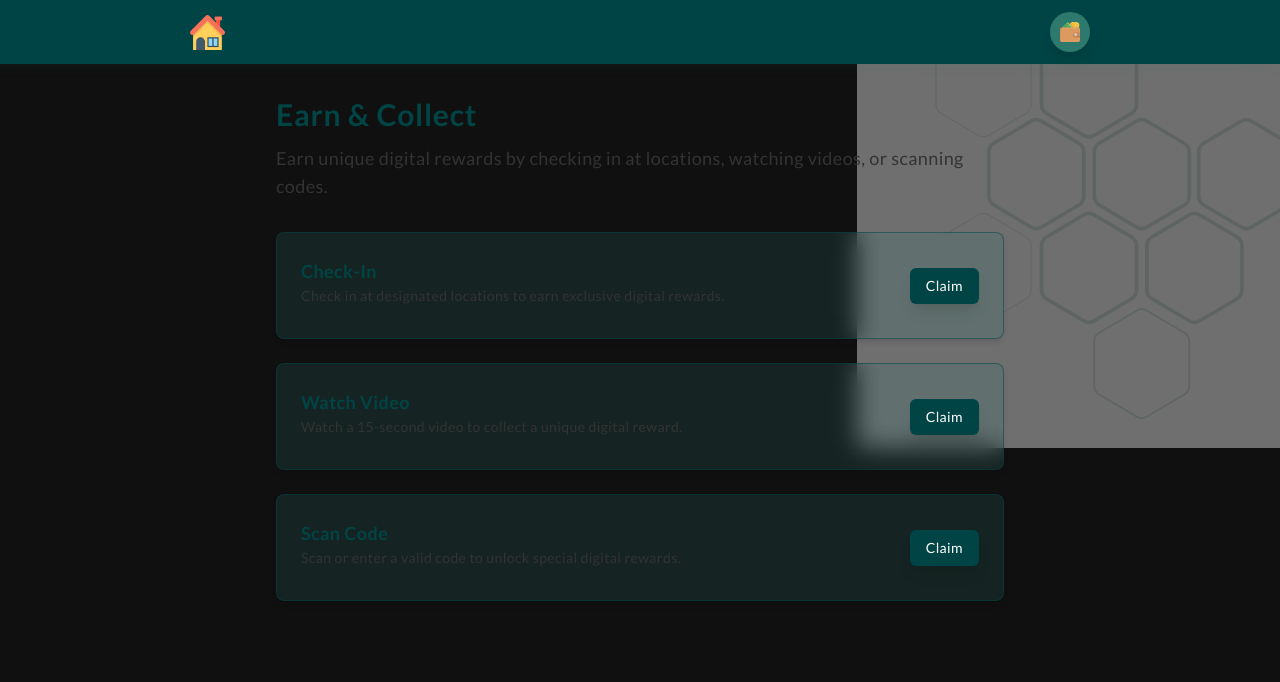
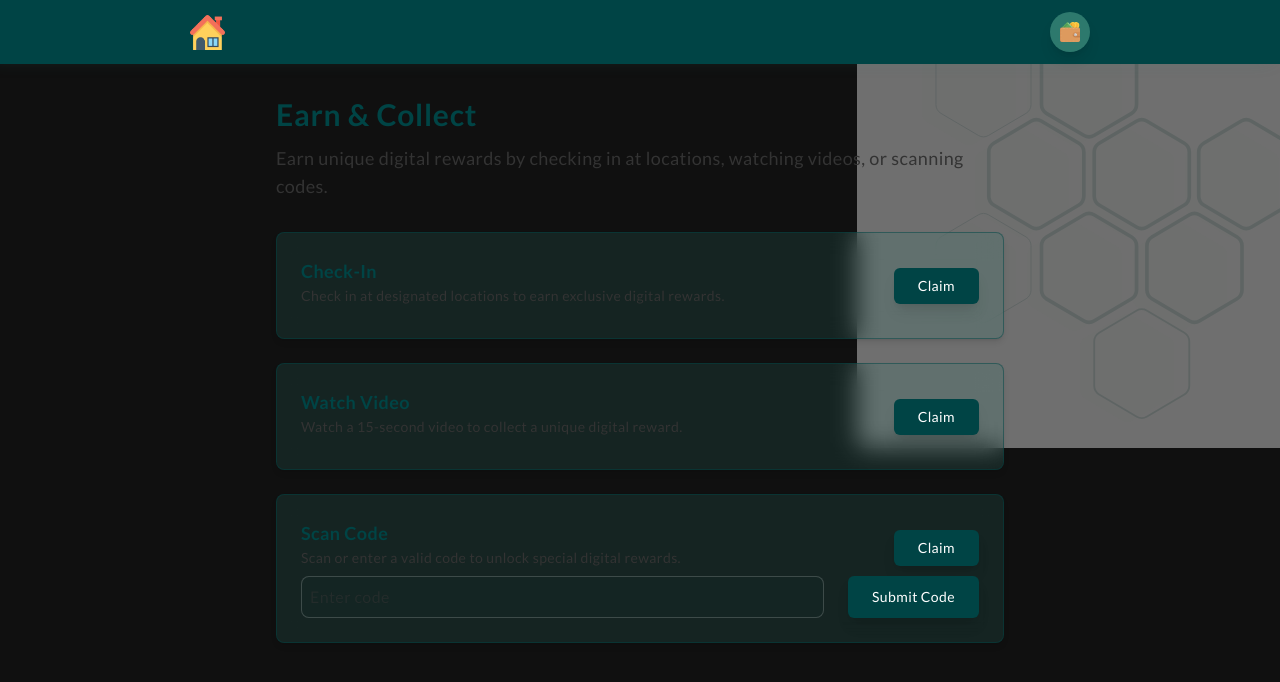
Before and after one commit to rashedInt32/reward-system, a Next.js app: page / in a window 1280 px wide. Shown: the top 682 px of the page. Built offline with nearby package versions, Linux system fonts and the light colour scheme.

Commit message:
Button component

```diff
--- a/app/globals.css
+++ b/app/globals.css
@@ -38,7 +38,7 @@ body {
 }
 
 .button {
-  @apply bg-[var(--primary)] text-white px-4 py-2 rounded-md shadow-lg text-sm hover:bg-[var(--secondary)] hover:shadow-[0_0_15px_rgba(45,121,109,0.5)] hover:outline-0 hover:outline-[rgba(45,121,109,0.2)] active:bg-[#1F5C52] active:scale-95 transition-[all] duration-200 cursor-pointer;
+  @apply bg-[var(--primary)] text-white px-6 py-2 rounded-md shadow-lg text-sm hover:bg-[var(--secondary)] hover:shadow-[0_0_15px_rgba(45,121,109,0.5)] hover:outline-0 hover:outline-[rgba(45,121,109,0.2)] active:bg-[#1F5C52] active:scale-95 transition-[all] duration-200 cursor-pointer;
 }
 
 .progress-bar {
--- /dev/null
+++ b/components/Button.tsx
@@ -0,0 +1,12 @@
+interface ButtonProps {
+  children: React.ReactNode;
+  onClick?: () => void;
+  className?: string;
+}
+export const Button = ({ children, onClick, className = "" }: ButtonProps) => {
+  return (
+    <button onClick={onClick} className={`button ${className}`}>
+      {children}
+    </button>
+  );
+};
--- a/components/action-card/CodeAction.tsx
+++ b/components/action-card/CodeAction.tsx
@@ -2,6 +2,7 @@
 import { useState } from "react";
 import { addReward } from "@/lib/storage";
 import { generateRewardName, generateRewardIcon } from "@/lib/rewards";
+import { Button } from "@/components/Button";
 
 export type Reward = { type: string; time: string; icon: string };
 
@@ -36,35 +37,28 @@ export function CodeAction({
             Scan or enter a valid code to unlock special digital rewards.
           </p>
         </div>
-        <button
-          onClick={() => {}}
-          className="button"
-          aria-label="Check in to earn reward"
-        >
+
+        <Button onClick={() => {}} className="button">
           Claim
-        </button>
+        </Button>
       </div>
-      {/* <input */}
-      {/*   type="text" */}
-      {/*   value={code} */}
-      {/*   onChange={(e) => setCode(e.target.value)} */}
-      {/*   placeholder="Enter code" */}
-      {/*   className="border border-[rgba(230,230,230,0.2)] bg-[rgba(0,68,69,0.05)] text-[var(--text)] p-2 rounded-lg w-full" */}
-      {/* /> */}
-      {/* <button */}
-      {/*   onClick={handleSubmit} */}
-      {/*   className="button mt-2" */}
-      {/*   aria-label="Submit code" */}
-      {/* > */}
-      {/*   Submit */}
-      {/* </button> */}
-      {/* {message && ( */}
-      {/*   <p */}
-      {/*     className={`alert ${message.includes("earned") ? "alert-success" : "alert-error"} mt-2`} */}
-      {/*   > */}
-      {/*     {message} */}
-      {/*   </p> */}
-      {/* )} */}
+      <div className="flex gap-6">
+        <input
+          type="text"
+          value={code}
+          onChange={(e) => setCode(e.target.value)}
+          placeholder="Enter code"
+          className="border border-[rgba(230,230,230,0.2)] bg-[rgba(0,68,69,0.05)] text-[var(--text)] p-2 rounded-lg flex-1"
+        />
+        <Button onClick={handleSubmit}>Submit Code</Button>
+        {message && (
+          <p
+            className={`alert ${message.includes("earned") ? "alert-success" : "alert-error"} mt-2`}
+          >
+            {message}
+          </p>
+        )}
+      </div>
     </div>
   );
 }
--- a/components/action-card/LocationCheckIn.tsx
+++ b/components/action-card/LocationCheckIn.tsx
@@ -3,6 +3,7 @@ import { useState } from "react";
 import { checkIn, canCheckIn, recordCheckIn } from "@/lib/geolocation";
 import { addReward } from "@/lib/storage";
 import { generateRewardName, generateRewardIcon } from "@/lib/rewards";
+import { Button } from "../Button";
 
 export type Reward = { type: string; time: string; icon: string };
 
@@ -44,13 +45,7 @@ export function LocationCheckIn({
             Check in at designated locations to earn exclusive digital rewards.
           </p>
         </div>
-        <button
-          onClick={handleCheckIn}
-          className="button"
-          aria-label="Check in to earn reward"
-        >
-          Claim
-        </button>
+        <Button onClick={handleCheckIn}>Claim</Button>
       </div>
       {message && (
         <p
--- a/components/action-card/VideoAction.tsx
+++ b/components/action-card/VideoAction.tsx
@@ -2,6 +2,7 @@
 import { useState, useRef } from "react";
 import { addReward } from "@/lib/storage";
 import { generateRewardName, generateRewardIcon } from "@/lib/rewards";
+import { Button } from "../Button";
 
 export type Reward = { type: string; time: string; icon: string };
 
@@ -37,13 +38,7 @@ export function VideoAction({
             Watch a 15-second video to collect a unique digital reward.
           </p>
         </div>
-        <button
-          onClick={() => {}}
-          className="button"
-          aria-label="Check in to earn reward"
-        >
-          Claim
-        </button>
+        <Button onClick={() => {}}>Claim</Button>
       </div>
 
       {/* <video */}
```
